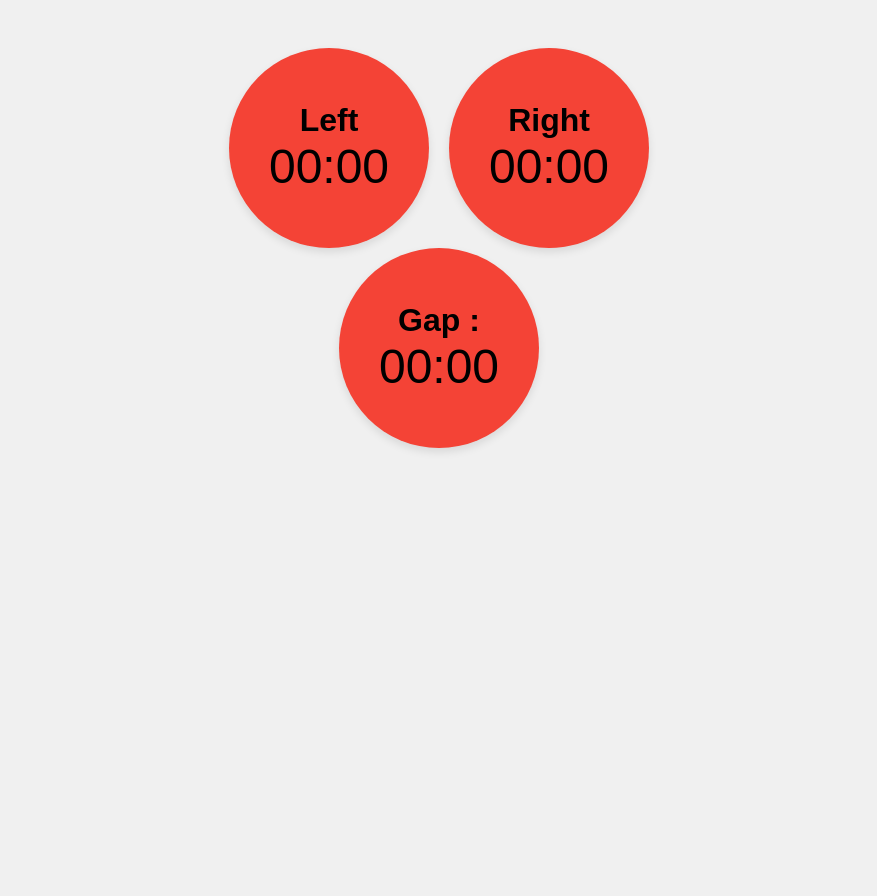
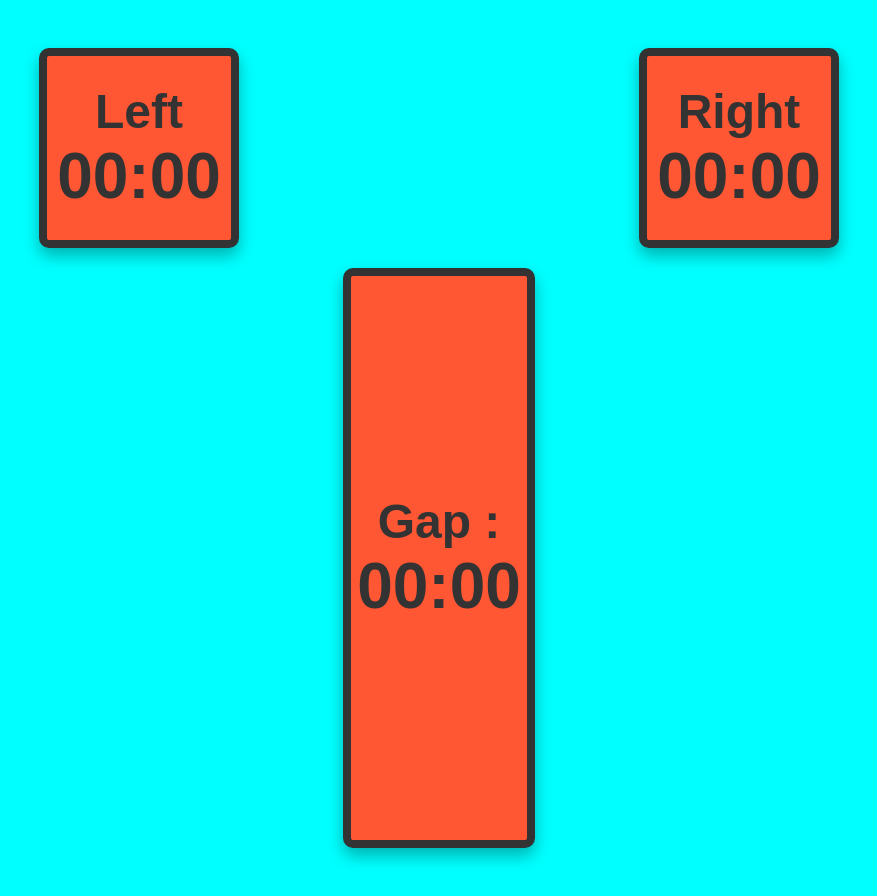
Before and after one commit to jamesramsay100/feed-timer, a React (Vite) app: page / in a window 1280 px wide. Shown: the whole page, without its empty margins (201-1078 px from the left). Before the commit the page ends 800 px from the top, so only its background shows below. Built offline with nearby package versions, Linux system fonts and the light colour scheme.

Commit message:
Add style

```diff
--- a/src/App.css
+++ b/src/App.css
@@ -1,27 +1,47 @@
 body {
-  background-color: #f0f0f0;
+  background-color: #00ffff; /* Garish neobrutalism blue */
   color: #333;
   padding: 40px;
   font-family: Arial;
   text-align: center;
 }
 
+.app {
+  display: flex;
+  flex-direction: column;
+  align-items: center;
+  justify-content: center;
+  height: 100vh;
+}
+
 .timer-buttons {
   display: flex;
-  justify-content: center;
+  justify-content: space-between;
   align-items: center;
   gap: 20px;
+  width: 100%;
+  max-width: 800px;
+  margin-bottom: 20px;
 }
 
 .timer-button {
-  width: 200px;
+  flex-grow: 1;
+  max-width: 200px;
+  min-width: 150px;
   height: 200px;
-  border: none;
-  border-radius: 50%;
-  box-shadow: 0 4px 8px rgba(0, 0, 0, 0.1);
+  border: 8px solid #333;
+  border-radius: 10px;
+  box-shadow: 0 8px 16px rgba(0, 0, 0, 0.3);
   cursor: pointer;
   transition: transform 0.3s;
-  background-color: #f44336; /* Add this line */
+  background-color: #ff5733;
+}
+
+.gap-timer-button {
+  flex-grow: 2;
+  max-width: 400px;
+  min-width: 300px;
+  height: 200px;
 }
 
 .timer-button:hover {
@@ -29,21 +49,25 @@ body {
 }
 
 .timer-button.active {
-  background-color: #4caf50;
+  background-color: #33ff57;
 }
 
 .timer-button .side {
-  font-size: 32px;
+  font-size: 48px;
   font-weight: bold;
+  color: #333;
 }
 
 .timer-button .time {
-  font-size: 48px;
+  font-size: 64px;
+  font-weight: bold;
+  color: #333;
 }
 
 .last-feed {
-  margin-top: 40px;
   font-size: 24px;
+  font-weight: bold;
+  color: #333;
 }
 
 .last-feed span {
```
